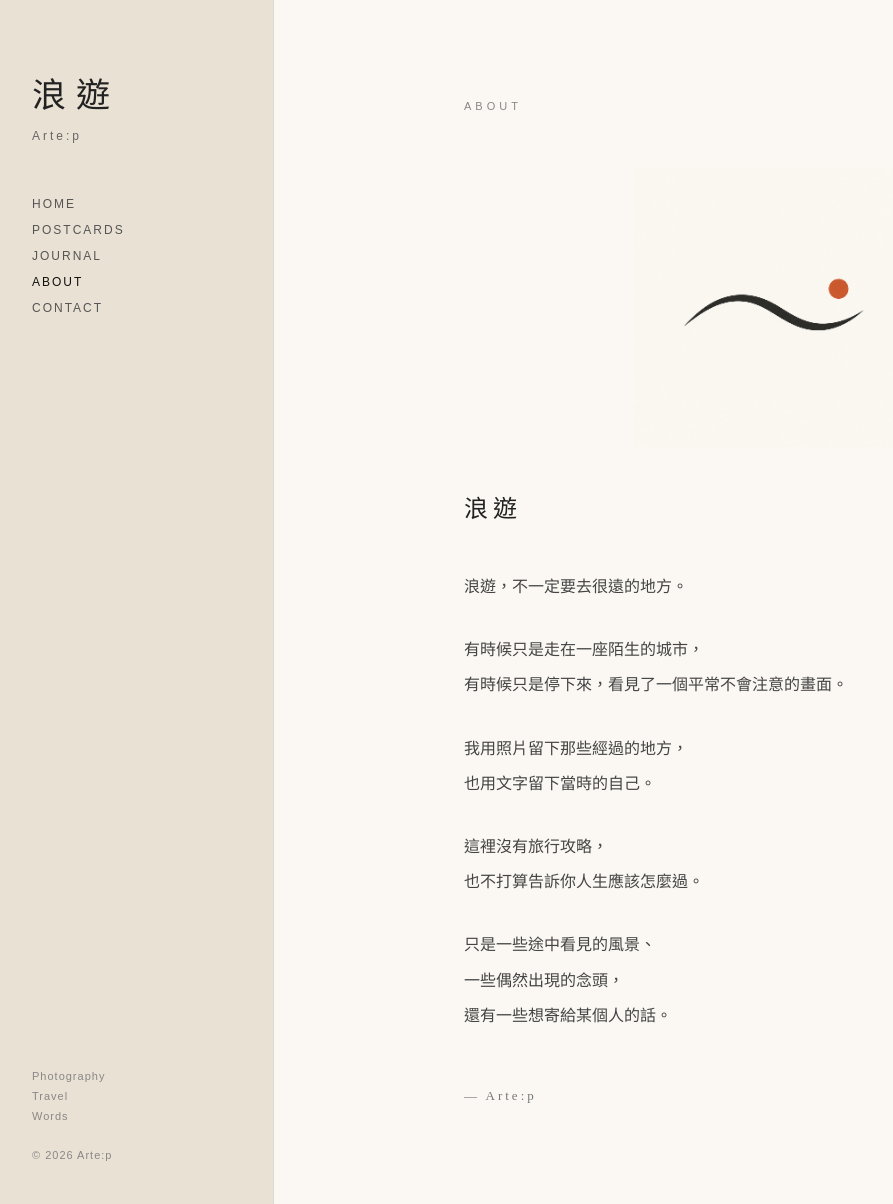
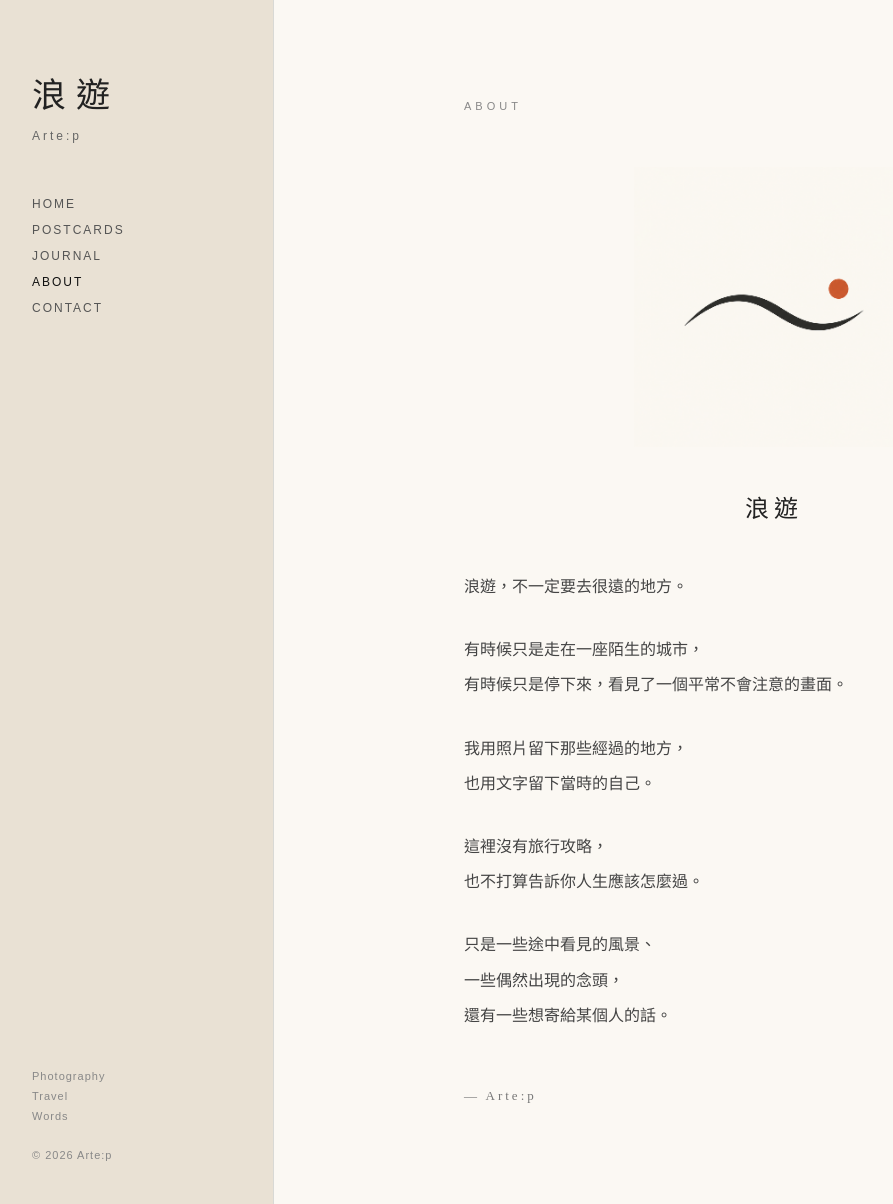
Before and after one commit to artep-wandering/artep-wandering.github.io, a Jekyll site: the page built from about/index.html, in a window 1280 px wide and 1204 px high. Shown: the whole window, without its empty margins (6-899 px from the left). Built offline with Jekyll 4.4.1, drawn with Linux system fonts in a browser that asks for light colours; some web fonts are replaced.

Commit message:
about_index_v0.0.14

```diff
--- a/about/index.html
+++ b/about/index.html
@@ -1,7 +1,7 @@
 ---
 layout: null
 ---
-<!-- VERSION: about_index_v0.0.13-->
+<!-- VERSION: about_index_v0.0.14-->
 <!DOCTYPE html>
 <html lang="zh-Hant">
 
@@ -118,12 +118,19 @@ layout: null
 
     .about-title {
       /*font-family: "LXGW WenKai TC", serif;*/
+      text-align: center;
       font-size: 24px;
       font-weight: 500;
       letter-spacing: 5px;
       margin: 0 0 45px;
     }
 
+    .about-divider {
+      width: 38px;
+      height: 1px;
+      background: #c9c0b5;
+      margin: 0 auto 40px;
+    }
     .about-text {
       font-family: "LXGW WenKai TC", serif;
       font-size: 16px;
```
